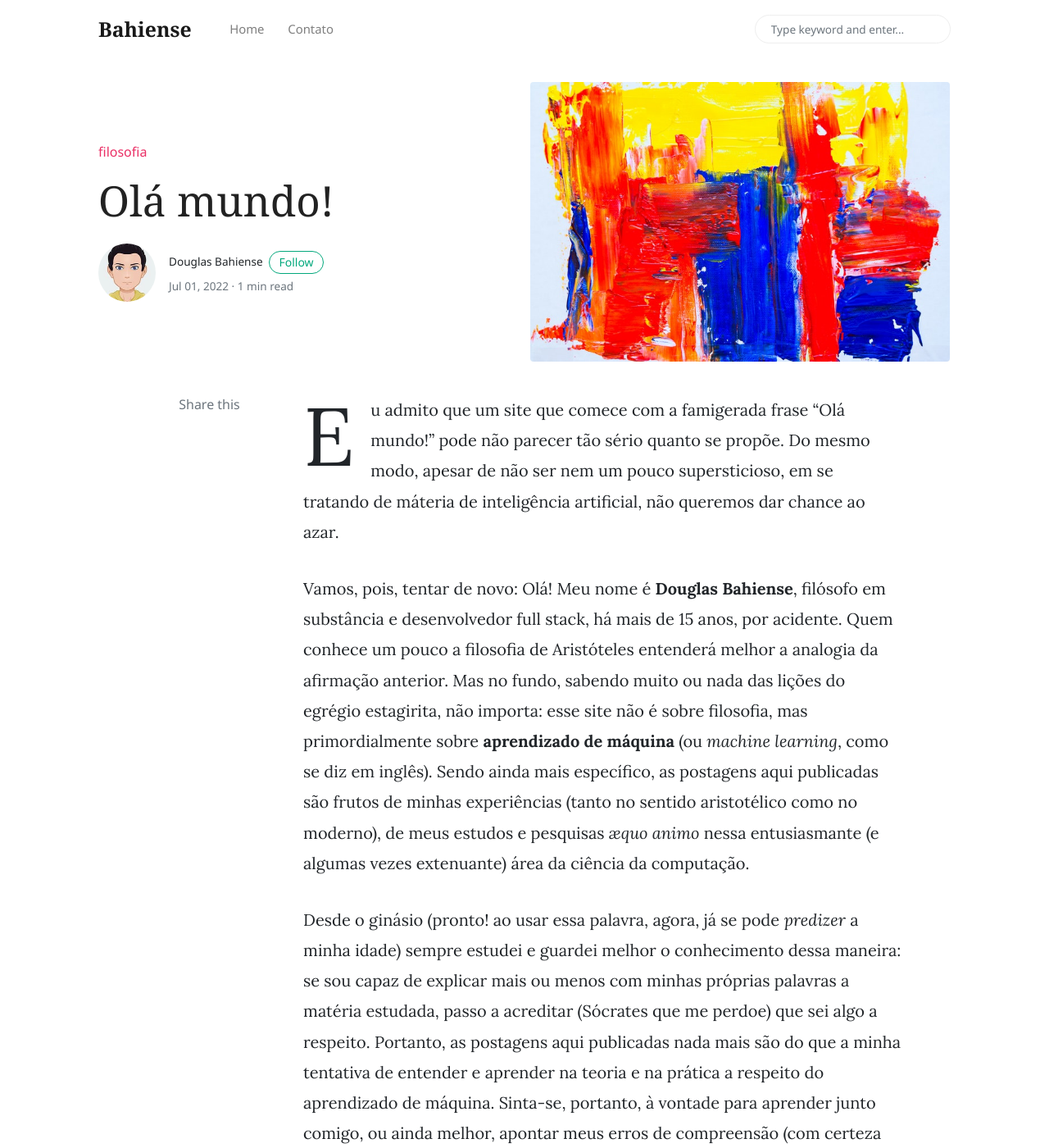
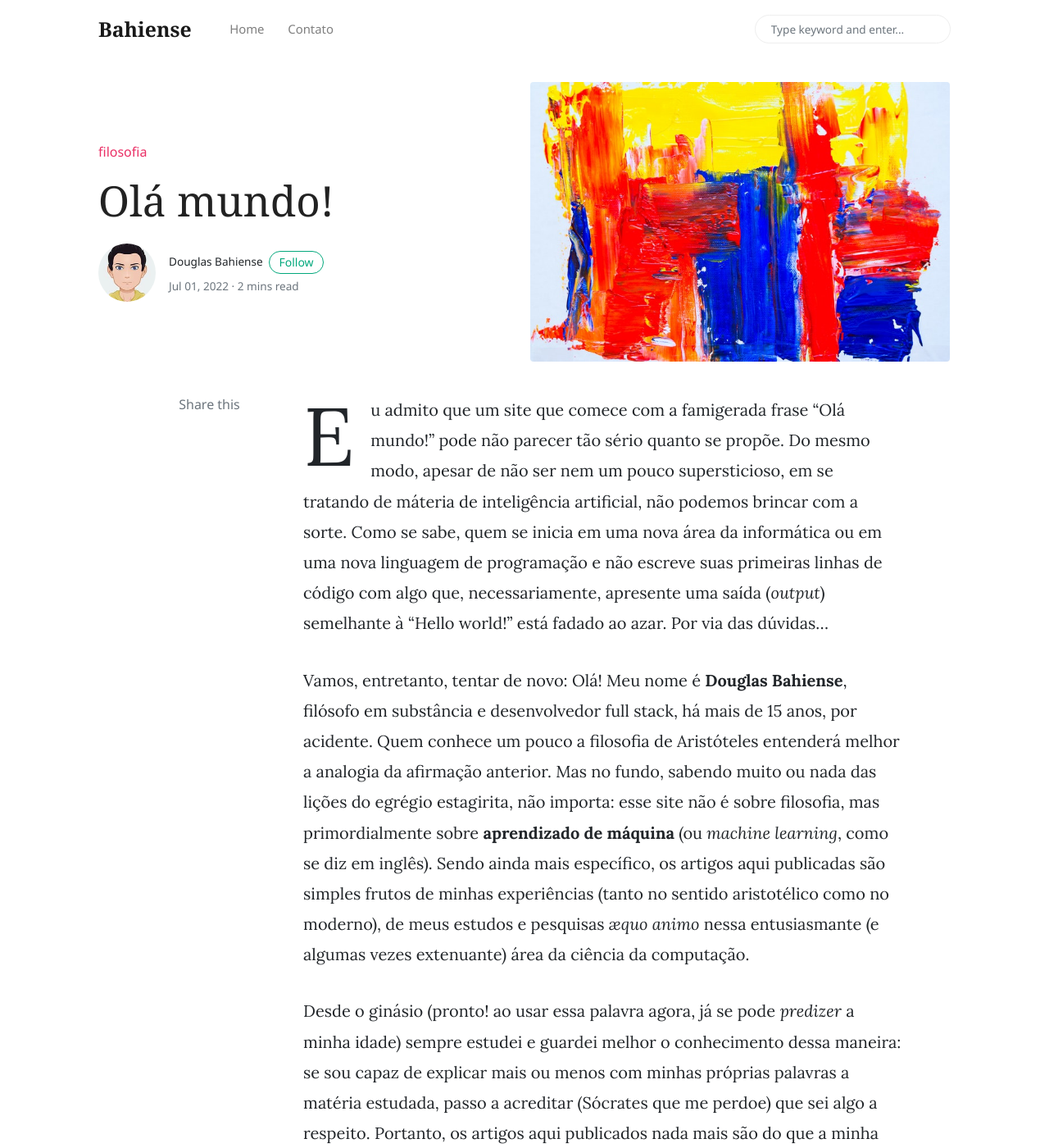
Before and after one commit to dbahiense/dbahiense.github.io, a Jekyll site: the page built from _posts/2022-07-01-hello-world.markdown, in a window 1280 px wide and 1400 px high. Shown: the whole window at 82% size. Built offline with Jekyll 4.4.1, drawn with Linux system fonts in a browser that asks for light colours; nearby versions of some CDN libraries; comment, search, counter and statistics services are not loaded; some of the changed text lies outside the part shown.

Commit message:
edit post

```diff
--- a/_posts/2022-07-01-hello-world.markdown
+++ b/_posts/2022-07-01-hello-world.markdown
@@ -5,12 +5,14 @@
 categories: [filosofia]
 image: assets/images/demo1.jpg
 ---
-Eu admito que um site que comece com a famigerada frase "Olá mundo!" pode não parecer tão sério quanto se propõe. Do mesmo modo, apesar de não ser nem um pouco supersticioso, em se tratando de máteria de inteligência artificial, não queremos dar chance ao azar.
+Eu admito que um site que comece com a famigerada frase "Olá mundo!" pode não parecer tão sério quanto se propõe. Do mesmo modo, apesar de não ser nem um pouco supersticioso, em se tratando de máteria de inteligência artificial, não podemos brincar com a sorte. Como se sabe, quem se inicia em uma nova área da informática ou em uma nova linguagem de programação e não escreve suas primeiras linhas de código com algo que, necessariamente, apresente uma saída (*output*) semelhante à "Hello world!" está fadado ao azar. Por via das dúvidas...
 
 
 
-Vamos, pois, tentar de novo: Olá! Meu nome é **Douglas Bahiense**, filósofo em substância e desenvolvedor full stack, há mais de 15 anos, por acidente. Quem conhece um pouco a filosofia de Aristóteles entenderá melhor a analogia da afirmação anterior. Mas no fundo, sabendo muito ou nada das lições do egrégio estagirita, não importa: esse site não é sobre filosofia, mas primordialmente sobre **aprendizado de máquina** (ou *machine learning*, como se diz em inglês). Sendo ainda mais específico, as postagens aqui publicadas são frutos de minhas experiências (tanto no sentido aristotélico como no moderno), de meus estudos e pesquisas *æquo animo* nessa entusiasmante (e algumas vezes extenuante) área da ciência da computação.
+Vamos, entretanto, tentar de novo: Olá! Meu nome é **Douglas Bahiense**, filósofo em substância e desenvolvedor full stack, há mais de 15 anos, por acidente. Quem conhece um pouco a filosofia de Aristóteles entenderá melhor a analogia da afirmação anterior. Mas no fundo, sabendo muito ou nada das lições do egrégio estagirita, não importa: esse site não é sobre filosofia, mas primordialmente sobre **aprendizado de máquina** (ou *machine learning*, como se diz em inglês). Sendo ainda mais específico, os artigos aqui publicadas são simples frutos de minhas experiências (tanto no sentido aristotélico como no moderno), de meus estudos e pesquisas *æquo animo* nessa entusiasmante (e algumas vezes extenuante) área da ciência da computação.
 
-Desde o ginásio (pronto! ao usar essa palavra, agora, já se pode *predizer* a minha idade) sempre estudei e guardei melhor o conhecimento dessa maneira: se sou capaz de explicar mais ou menos com minhas próprias palavras a matéria estudada, passo a acreditar (Sócrates que me perdoe) que sei algo a respeito. Portanto, as postagens aqui publicadas nada mais são do que a minha tentativa de entender e aprender na teoria e na prática a respeito do aprendizado de máquina. Sinta-se, portanto, à vontade para aprender junto comigo, ou ainda melhor, apontar meus erros de compreensão (com certeza muitos existirão) e corrigir os pontos que não estejam de acordo com os cânones acadêmicos e da indústria nessa área do conhecimento. Todos as postagens possuem um campo de comentários que você pode usar para entrar em contato comigo e com todos os demais leitores do site.
+Desde o ginásio (pronto! ao usar essa palavra agora, já se pode *predizer* a minha idade) sempre estudei e guardei melhor o conhecimento dessa maneira: se sou capaz de explicar mais ou menos com minhas próprias palavras a matéria estudada, passo a acreditar (Sócrates que me perdoe) que sei algo a respeito. Portanto, os artigos aqui publicados nada mais são do que a minha tentativa de entender e aprender, na teoria e pela prática, sobre aprendizado de máquina. Sinta-se, portanto, à vontade para exercitar-se junto comigo, ou ainda melhor, apontar meus erros de compreensão (com certeza muitos existirão) e corrigir os pontos que não estejam de acordo com os cânones acadêmicos e da indústria nessa área do conhecimento. Todos os artigos possuem um campo de comentários que você pode usar para entrar em contato comigo e com todos os demais leitores do site.
 
 Agradeço por sua presença e sigamos nessa incrível jornada pelo mundo dos algoritmos!
+
+73
```
